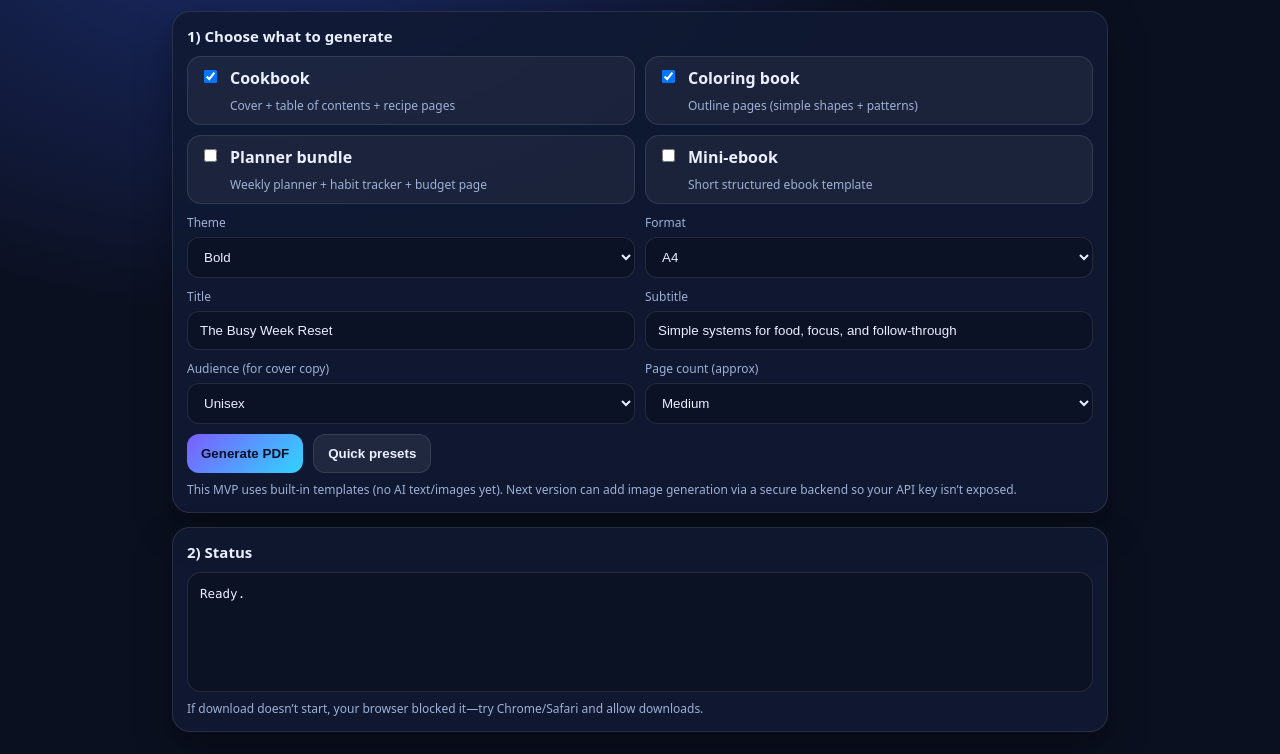
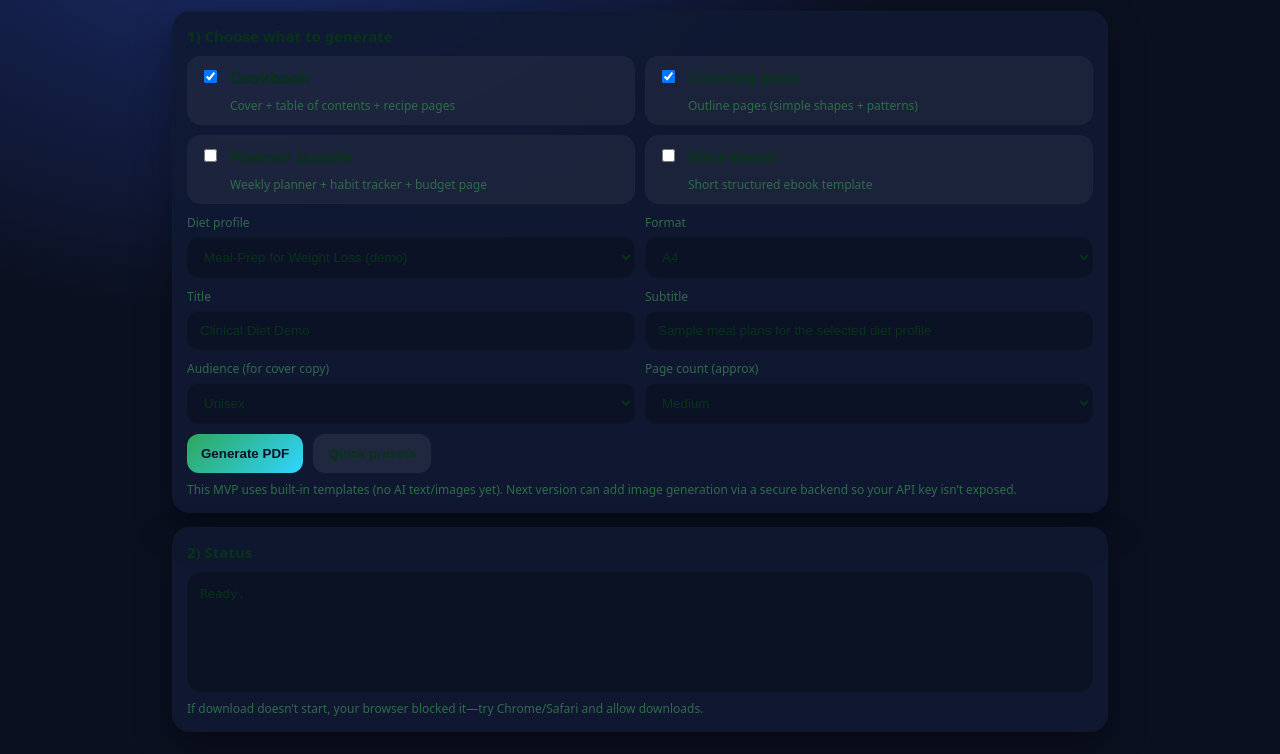
Before and after one commit to totalhealthsociety7/totalhealthsociety7.github.io, a plain HTML site: page pdf-factory/index.html in a window 1280 px wide. Shown: the part 105-859 px from the top of the page. Drawn offline with nearby package versions, Linux system fonts and the light colour scheme.

Commit message:
PDF factory: add diet profile selector and switch UI to white+green demo theme

```diff
--- a/pdf-factory/index.html
+++ b/pdf-factory/index.html
@@ -5,7 +5,7 @@
   <meta name="viewport" content="width=device-width, initial-scale=1" />
   <title>Corvus PDF Factory (MVP)</title>
   <style>
-    :root{--bg:#0b1020;--card:#111a33;--txt:#eaf0ff;--mut:#9fb0d6;--acc:#7c5cff;--ok:#2ee59d;--warn:#ffcc66;--bd:rgba(255,255,255,.10)}
+    :root{--bg:#ffffff;--card:#ffffff;--txt:#08331a;--mut:#2f6b4a;--acc:#2ea65a;--ok:#2ea65a;--warn:#ffcc66;--bd:rgba(16,64,42,.08)}
     *{box-sizing:border-box}
     body{margin:0;font-family:ui-sans-serif,system-ui,-apple-system,Segoe UI,Roboto,Arial;background:radial-gradient(1100px 700px at 20% 0%,#1b2c6b 0%,#0b1020 60%);color:var(--txt)}
     .wrap{max-width:980px;margin:0 auto;padding:22px}
@@ -63,12 +63,11 @@
 
         <div class="row">
           <div>
-            <label>Theme</label>
-            <select id="theme">
-              <option value="minimal">Minimal</option>
-              <option value="bold" selected>Bold</option>
-              <option value="cute">Cute</option>
-              <option value="luxury">Luxury</option>
+            <label>Diet profile</label>
+            <select id="dietProfile">
+              <option value="diabetes">Diabetes‑friendly (demo)</option>
+              <option value="ckd">Renal‑aware (CKD) (demo)</option>
+              <option value="weightloss" selected>Meal‑Prep for Weight Loss (demo)</option>
             </select>
           </div>
           <div>
@@ -83,11 +82,11 @@
         <div class="row">
           <div>
             <label>Title</label>
-            <input id="title" value="The Busy Week Reset" />
+            <input id="title" value="Clinical Diet Demo" />
           </div>
           <div>
             <label>Subtitle</label>
-            <input id="subtitle" value="Simple systems for food, focus, and follow‑through" />
+            <input id="subtitle" value="Sample meal plans for the selected diet profile" />
           </div>
         </div>
 
```
